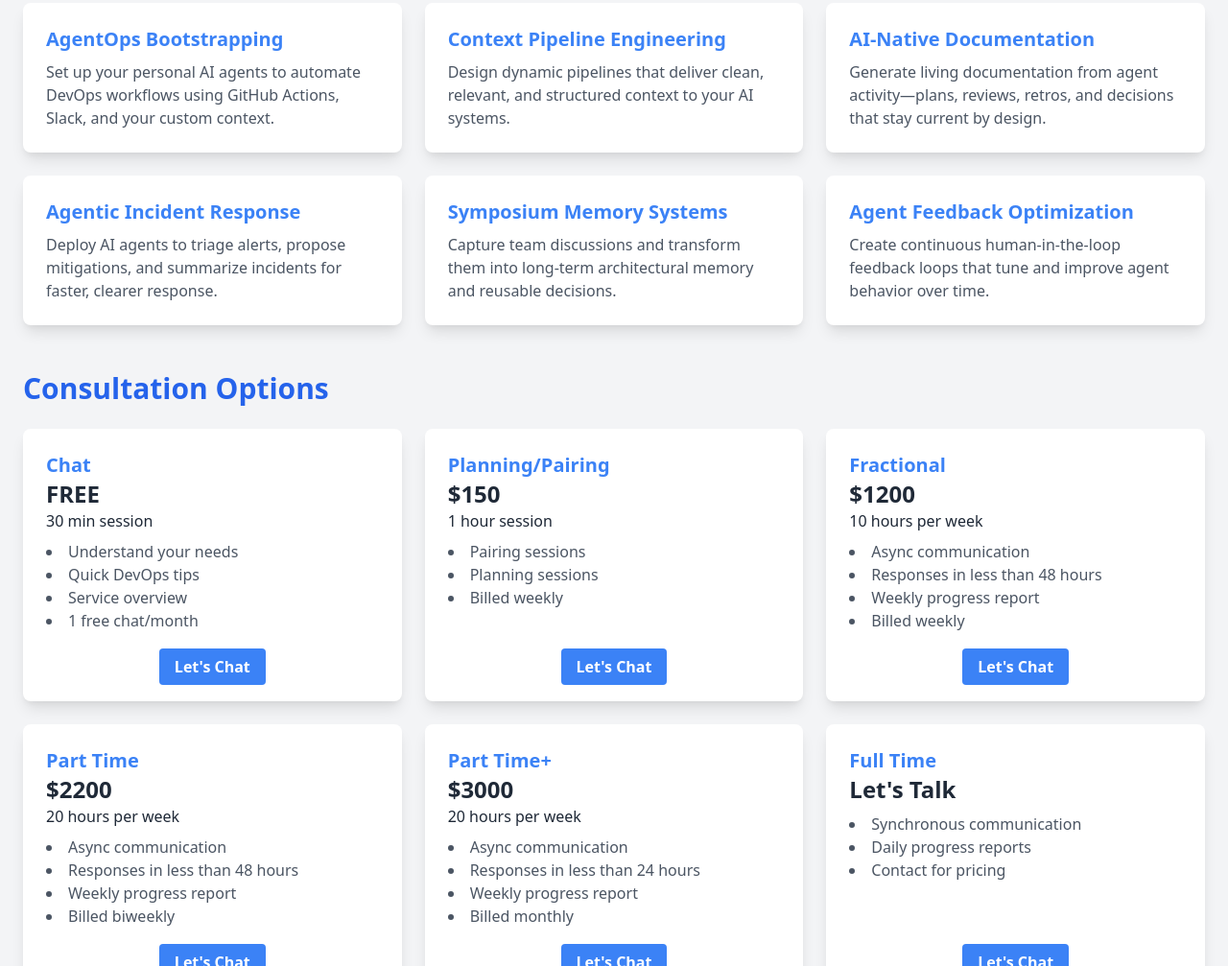
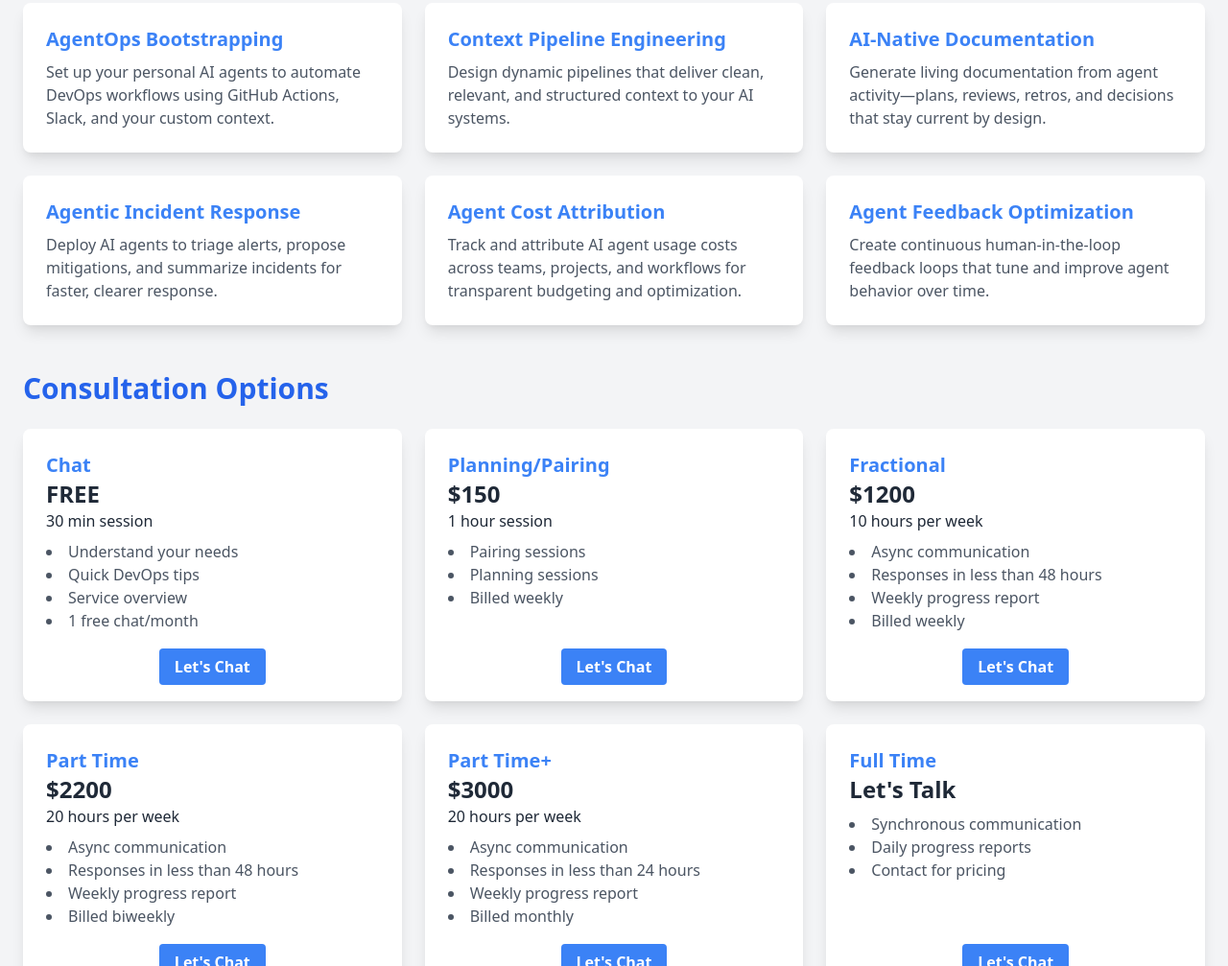
Before and after one commit to o3-cloud/o3-cloud.github.io, a plain HTML site: page index.html in a window 1280 px wide. Shown: the part 869-1876 px from the top of the page at 96% size. Drawn offline with nearby package versions, Linux system fonts and the light colour scheme.

Commit message:
feat: replace Symposium Memory Systems with Agent Cost Attribution
Update agentic services to focus on cost tracking and attribution for AI agent usage across teams, projects, and workflows.

🤖 Generated with [Claude Code](https://claude.ai/code)

Co-Authored-By: Claude <noreply@anthropic.com>

```diff
--- a/index.html
+++ b/index.html
@@ -201,20 +201,20 @@
           </div>
           <!-- End of Service Card: Agentic Incident Response -->
 
-          <!-- Service Card: Symposium Memory Systems -->
+          <!-- Service Card: Agent Cost Attribution -->
           <div
             class="bg-white p-6 rounded-lg shadow-lg flex flex-col justify-between h-full"
           >
             <div>
               <h3 class="text-xl font-bold text-blue-500">
-                Symposium Memory Systems
+                Agent Cost Attribution
               </h3>
               <p class="mt-2 text-gray-600">
-                Capture team discussions and transform them into long-term architectural memory and reusable decisions.
+                Track and attribute AI agent usage costs across teams, projects, and workflows for transparent budgeting and optimization.
               </p>
             </div>
           </div>
-          <!-- End of Service Card: Symposium Memory Systems -->
+          <!-- End of Service Card: Agent Cost Attribution -->
 
           <!-- Service Card: Agent Feedback Optimization -->
           <div
```
